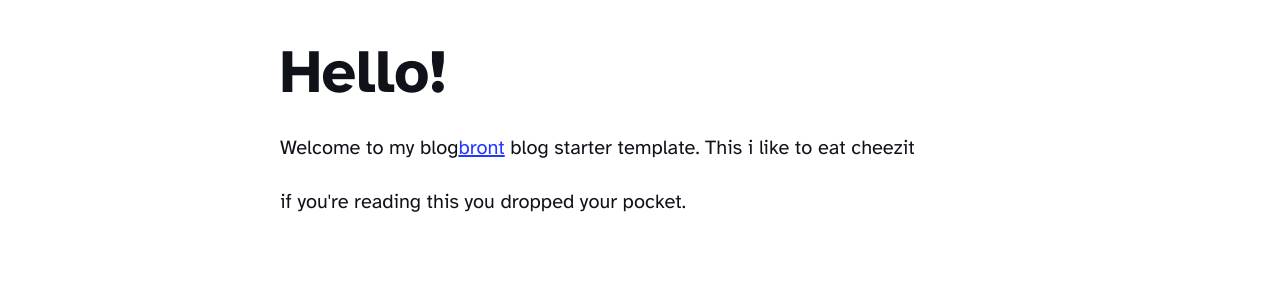
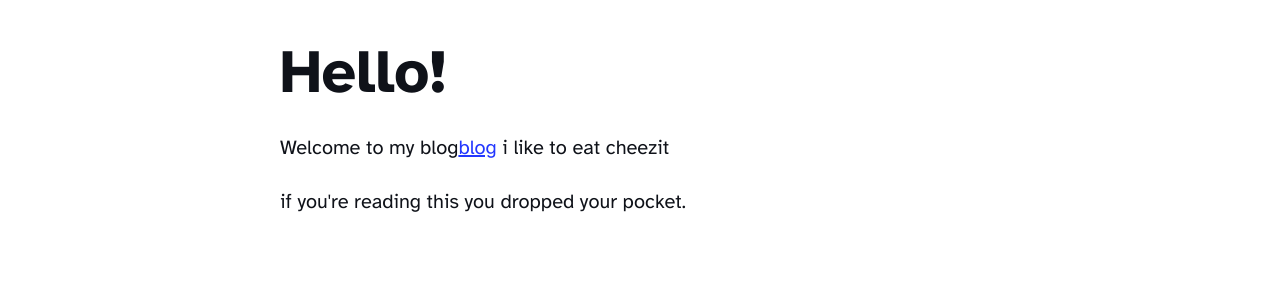
Before and after one commit to DiabeticTurtle/astro-blog, an Astro site: page / in a window 1280 px wide. Shown: the part 99-396 px from the top of the page. Built offline with nearby package versions, Linux system fonts and the light colour scheme; Astro itself is replaced by a stand-in of ours.

Commit message:
Update index.astro

```diff
--- a/src/pages/index.astro
+++ b/src/pages/index.astro
@@ -15,7 +15,7 @@ import { SITE_TITLE, SITE_DESCRIPTION } from '../consts';
 		<main>
 			<h1> Hello!</h1>
 			<p>
-				Welcome to my blog<a href="https://ihave.diabetes.forsale/">bront</a> blog starter template. This
+				Welcome to my blog<a href="https://ihave.diabetes.forsale/blog">blog</a>
 				i like to eat cheezit
 			</p>
 			<p>
```
